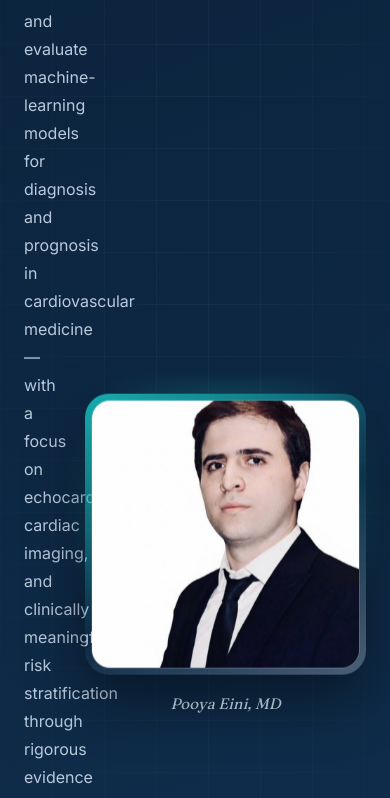
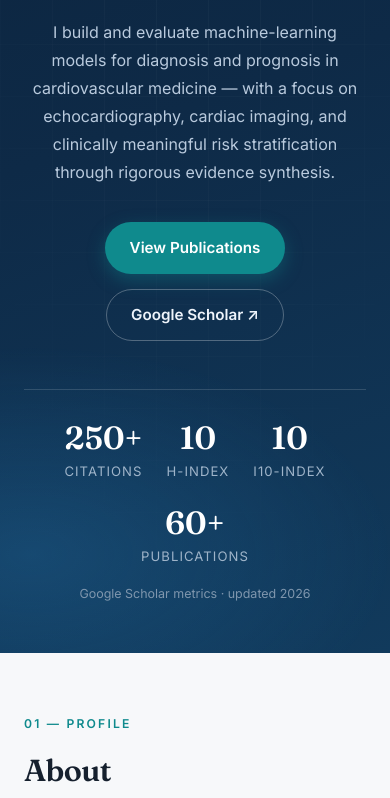
Before and after one commit to pooyaeini/pooyaeini.github.io, a plain HTML site: page index.html in a window 390 px wide. Shown: the part 646-1444 px from the top of the page. Drawn offline with Linux system fonts and the light colour scheme.

Commit message:
Fix mobile hero layout stacking and update citation/publication counts

```diff
--- a/index.html
+++ b/index.html
@@ -63,7 +63,7 @@
 
         <ul class="hero__stats">
           <li>
-            <span class="stat__num" data-count="265">265</span>
+            <span class="stat__num" data-count="250">250+</span>
             <span class="stat__label">Citations</span>
           </li>
           <li>
@@ -75,7 +75,7 @@
             <span class="stat__label">i10-index</span>
           </li>
           <li>
-            <span class="stat__num" data-count="30">30+</span>
+            <span class="stat__num" data-count="60">60+</span>
             <span class="stat__label">Publications</span>
           </li>
         </ul>
--- a/styles.css
+++ b/styles.css
@@ -386,6 +386,18 @@ a:hover { text-decoration: underline; }
   .cards { grid-template-columns: repeat(2, 1fr); }
   .timeline { grid-template-columns: 1fr; gap: 2.5rem; }
 }
+@media (max-width: 780px) {
+  .hero__inner {
+    grid-template-columns: 1fr;
+    text-align: center;
+  }
+  .hero__portrait { order: -1; }
+  .hero__content { min-width: 0; }
+  .hero__lede { margin-inline: auto; }
+  .hero__actions { justify-content: center; }
+  .hero__stats { justify-content: center; }
+  .hero__stats li { align-items: center; }
+}
 @media (max-width: 620px) {
   .nav__links { display: none; }
   .cards { grid-template-columns: 1fr; }
```
